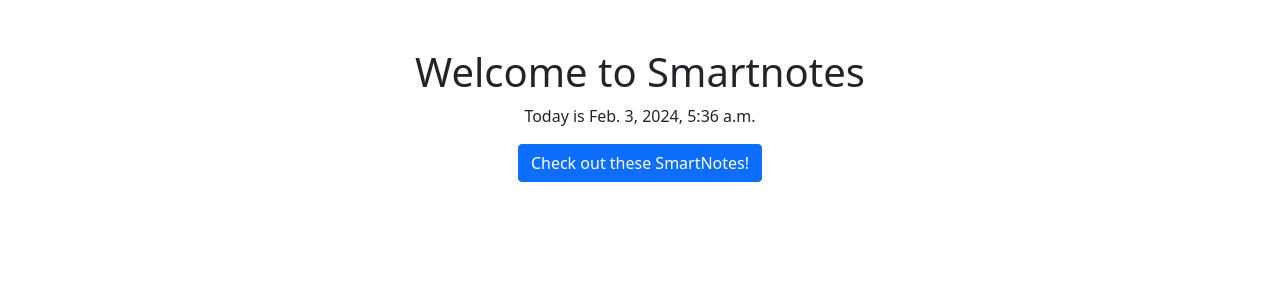
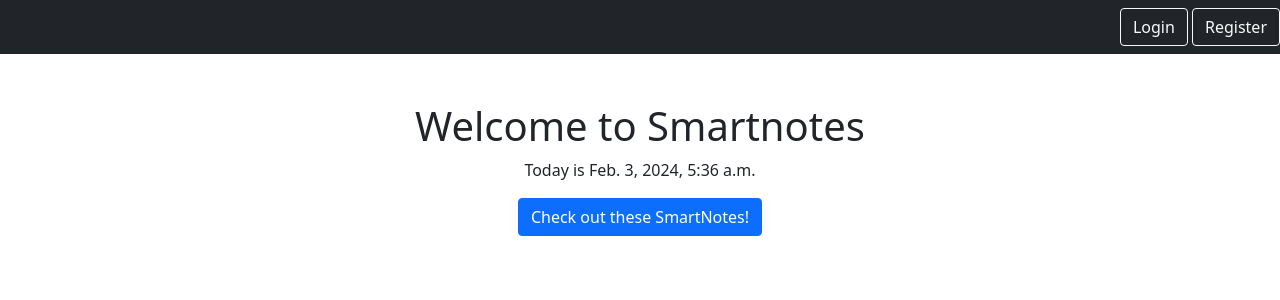
Before and after one commit to lee-joanne/django-linkedin, a Django app: page / in a window 1280 px wide. Shown: the top 300 px of the page. Run offline with Django 3.2, Linux system fonts and the light colour scheme.

Commit message:
Authentication: Add login, logout, register views and add navbar

```diff
--- a/home/templates/home/authorized.html
+++ b/home/templates/home/logout.html
@@ -1,4 +1,5 @@
 {% extends "base.html" %} {% block content %}
-<h1>You are in a restricted area</h1>
+
+<h1>Hope to see you soon!</h1>
 
 {% endblock %}
--- a/home/urls.py
+++ b/home/urls.py
@@ -17,6 +17,8 @@ from django.urls import path
 from . import views
 
 urlpatterns = [
-    path('', views.HomeView.as_view()),
-    path('authorized/', views.AuthorizedView.as_view())
+    path('', views.HomeView.as_view(), name='home'),
+    path('login/', views.LoginInterfaceView.as_view(), name='login'),
+    path('logout/', views.LogoutInterviewFace.as_view(), name='logout'),
+    path('register/', views.SignUpView.as_view(), name='register'),
 ]
--- a/home/views.py
+++ b/home/views.py
@@ -2,7 +2,30 @@ from django.shortcuts import render
 from datetime import datetime
 from django.contrib.auth.decorators import  login_required
 from django.views.generic import TemplateView
+from django.views.generic.edit import CreateView
 from django.contrib.auth.mixins import LoginRequiredMixin
+from django.contrib.auth.views import LoginView, LogoutView
+from django.contrib.auth.forms import UserCreationForm
+from django.shortcuts import redirect
+
+
+class SignUpView(CreateView):
+    form_class = UserCreationForm
+    template_name = 'home/register.html'
+    success_url = '/smart/notes'
+
+    def get(self, request, *args, **kwargs):
+        if self.request.user.is_authenticated:
+            return redirect('notes_list')
+        return super().get(request, *args, **kwargs)
+
+
+class LoginInterfaceView(LoginView):
+    template_name = 'home/login.html'
+
+
+class LogoutInterviewFace(LogoutView):
+    template_name = 'home/logout.html'
 
 
 class HomeView(TemplateView):
--- a/smartnotes/settings.py
+++ b/smartnotes/settings.py
@@ -131,3 +131,5 @@ STATICFILES_DIRS = [
 # https://docs.djangoproject.com/en/3.2/ref/settings/#default-auto-field
 
 DEFAULT_AUTO_FIELD = 'django.db.models.BigAutoField'
+
+LOGIN_REDIRECT_URL = '/smart/notes'
--- a/static/templates/base.html
+++ b/static/templates/base.html
@@ -14,6 +14,20 @@
     <link href="{% static 'css/style.css' %}" rel="stylesheet" />
   </head>
   <body>
+    <nav class="navbar navbar-dark bg-dark">
+      <div class="ms-auto">
+        {% if user.is_authenticated %}
+        <a href="{% url 'notes_list' %}" class="btn btn-outline-light">Home</a>
+        <a href="{% url 'notes_new' %}" class="btn btn-outline-light">Create</a>
+        <a href="{% url 'logout' %}" class="btn btn-outline-light">Logout</a>
+        {% else %}
+        <a href="{% url 'login' %}" class="btn btn-outline-light">Login</a>
+        <a href="{% url 'register' %}" class="btn btn-outline-light"
+          >Register</a
+        >
+        {% endif %}
+      </div>
+    </nav>
     <div class="my-5 text-center container">
       {% block content %} {% endblock %}
     </div>
```
Also changed, not shown: home/templates/home/login.html (added, +8 -0 lines), home/templates/home/register.html (added, +8 -0 lines), db.sqlite3.
